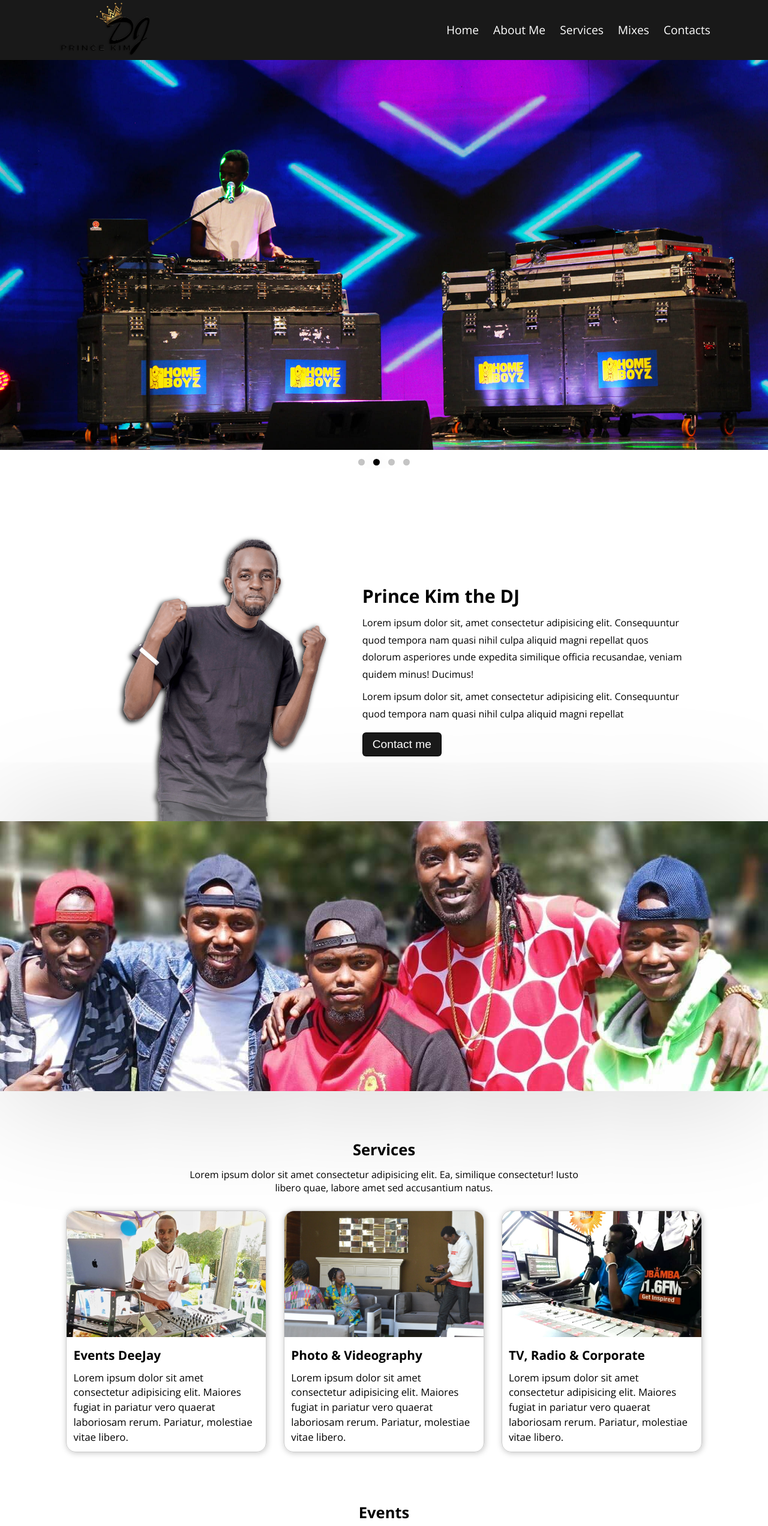
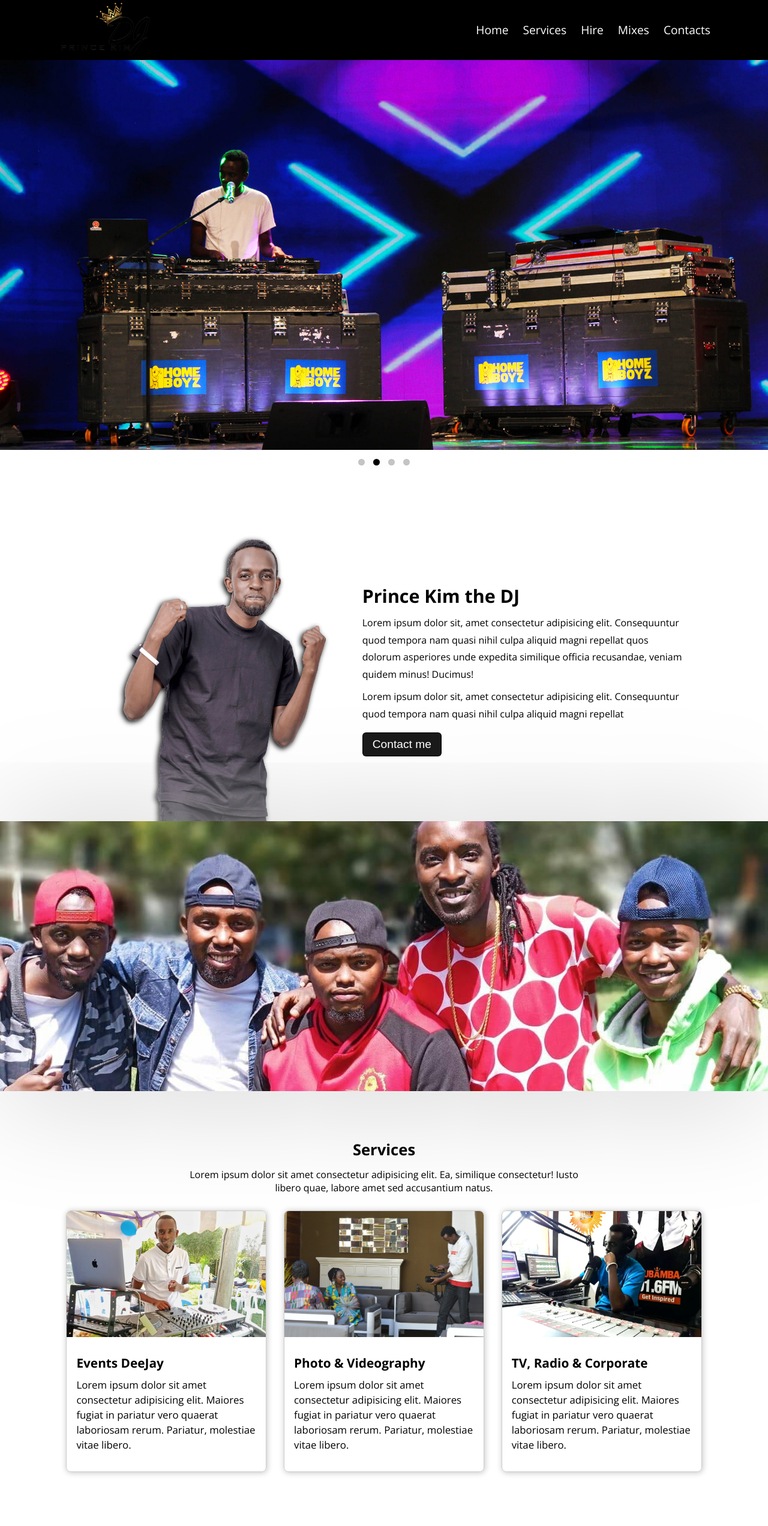
Before and after one commit to david-commit/dj-portfolio, a Next.js app: page / in a window 1280 px wide. Shown: the top 2544 px of the page at 60% size. Built offline with nearby package versions, Linux system fonts and the light colour scheme.

Commit message:
Style: Service cards

```diff
--- a/src/components/NavBar.js
+++ b/src/components/NavBar.js
@@ -32,8 +32,8 @@ const NavBar = () => {
         </div>
         <nav id={showLinks ? 'hidden' : ''} onClick={() => setShowLinks(false)}>
           <Link href='/'>Home</Link>
-          <Link href='/about'>About Me</Link>
           <Link href='/services'>Services</Link>
+          <Link href='/hire'>Hire</Link>
           <Link href='/mixes'>Mixes</Link>
           <Link href='/contacts'>Contacts</Link>
         </nav>
--- a/src/styles/Footer.css
+++ b/src/styles/Footer.css
@@ -3,16 +3,16 @@ footer {
   background-color: black;
   color: white;
   height: 100px;
+  /* border: 1px solid white; */
+  display: grid;
 }
 
 .footer-container {
   width: 85%;
   margin: auto;
-  padding-top: 1rem;
-  /* border: 1px solid white; */
- }
+}
 
- .footer-section {
+.footer-section {
   margin: 0 auto;
   text-align: center;
 
--- a/src/styles/Home.css
+++ b/src/styles/Home.css
@@ -138,9 +138,18 @@
   width: 100%;
   border: 1px solid #ccc;
   height: auto;
-  border-radius: 1rem;
+  border-radius: 0.5rem;
   margin: 1.5rem auto;
   box-shadow: var(--boxShadow);
+  overflow: hidden;
+}
+
+.home-service:hover {
+  box-shadow:  1px 1px 10px 1px #3d3d3d;
+}
+
+.home-service img:hover {
+  scale: 1.05;
 }
 
 .home-service img {
@@ -148,11 +157,10 @@
   width: 100%;
   height: 225px;
   object-fit: cover;
-  border-radius: 1rem 1rem 0 0;
 }
 
 .home-service-text {
-  padding: 1rem;
+  padding: 1.5rem 1rem 2rem;
 }
 
 .home-service-text p {
@@ -464,7 +472,7 @@
   }
 
   .home-service-text {
-    padding: 0.7rem;
+    padding: 1.5rem 1rem 2rem;
   }
 
   .home-service-text h3 {
@@ -524,14 +532,6 @@
     margin: 0.2rem 1rem;
   }
 
-  .home-service img {
-    height: 280px;
-  }
-
-  .home-service-text {
-    padding: 1rem;
-  }
-
   .home-service-text h3 {
     font-size: 1.3rem;
     padding-bottom: 0.4rem;
--- a/src/styles/NavBar.css
+++ b/src/styles/NavBar.css
@@ -1,7 +1,7 @@
 /* ========== NAVBAR ========== */
 header {
   width: 100%;
-  background-color: var(--transpatentBlack);
+  background-color: black;
   height: 100px;
   display: flex;
   align-items: center;
```
Also changed, not shown: src/pages/hire.js (added, +7 -0 lines).
